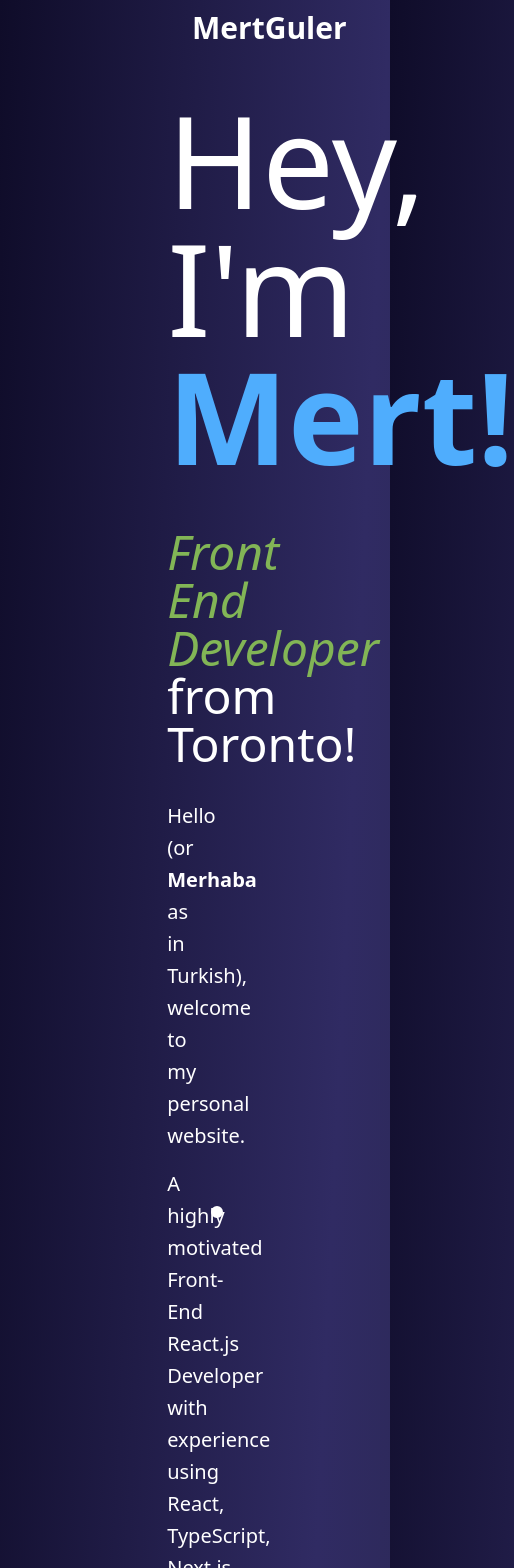
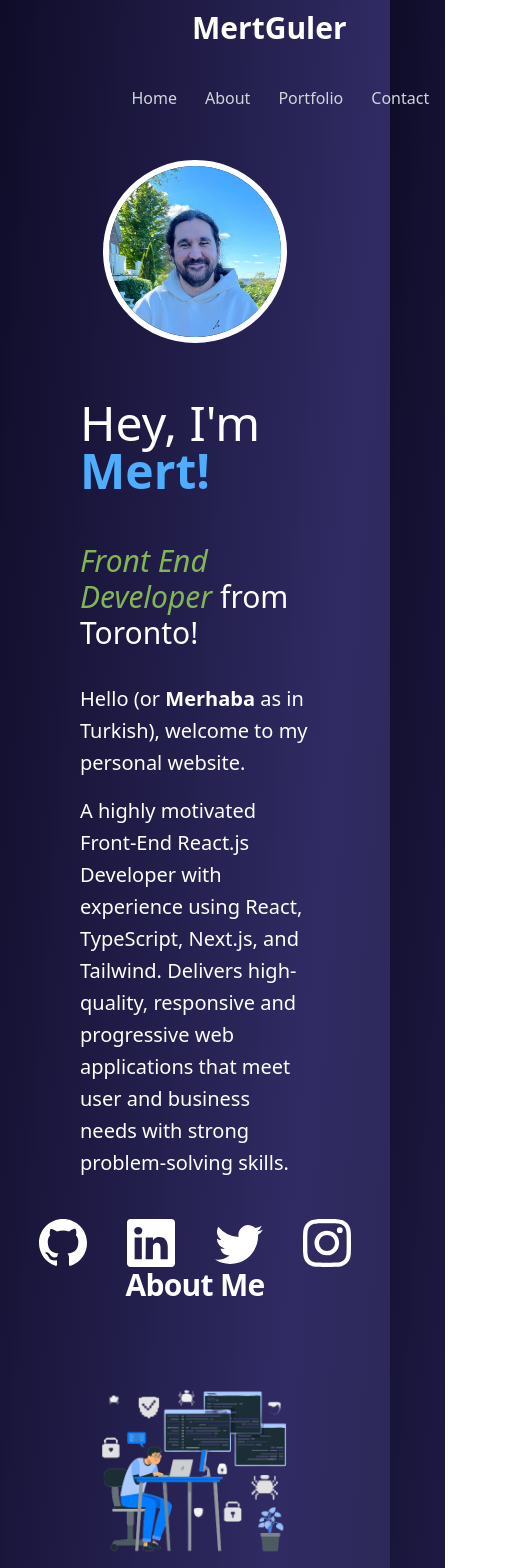
Before and after one commit to mertguler94/mertguler-personal-website, a Next.js app: page / in a window 390 px wide. Shown: the top 1568 px of the page, 514 px wide, since content can reach past the window. Built offline with nearby package versions, Linux system fonts and the light colour scheme; no server answers.

Commit message:
start responsive design

```diff
--- a/src/api/send-message.ts
+++ b/src/api/send-message.ts
@@ -20,6 +20,7 @@ export default async function sendMessage(msg: MessageType) {
       const resData = await res.json();
       // return repos;
     }
+    ``;
   } catch (err) {
     console.error(err);
   }
--- a/src/components/Footer.tsx
+++ b/src/components/Footer.tsx
@@ -3,8 +3,8 @@ import { socialLinks } from "../util/social";
 
 function Footer() {
   return (
-    <footer className="p-10 bg-gray-700 sm:p-10 ">
-      <div className="sm:flex sm:items-center sm:justify-between flex-col gap-10">
+    <footer className="p-10 bg-gray-700 ">
+      <div className="sm:flex sm:items-center sm:justify-between items-center flex-col gap-10">
         <div className="flex mt-4 space-x-6 sm:justify-center sm:mt-0">
           <div className="flex gap-10">
             {socialLinks.map((social) => (
--- a/src/components/Layout.tsx
+++ b/src/components/Layout.tsx
@@ -13,7 +13,7 @@ function Layout({ children }: { children: ReactNode }) {
         <link rel="icon" href="/favicon.ico" />
       </Head>
       <Navbar />
-      <main className="min-h-screen px-48">{children}</main>
+      <main className="min-h-screen lg:px-48 px-20">{children}</main>
       <Footer />
     </>
   );
--- a/src/components/Navbar.tsx
+++ b/src/components/Navbar.tsx
@@ -14,14 +14,14 @@ function Navbar() {
   }, []);
 
   return (
-    <header className="h-20 sticky top-0">
+    <header className=" h-40 lg:h-20 sticky top-0">
       <nav
         className={`${
           sticky ? "bg-black opacity-90" : "bg-transparent"
-        } border-gray-200 px-48 py-2.5 w-full  transition-all ease-in-out z-10
+        } border-gray-200 px-48 py-2.5 w-full  transition-all ease-in-out z-50
         duration-300`}
       >
-        <div className="container flex flex-wrap items-center justify-between mx-auto">
+        <div className="container flex flex-wrap lg:flex-row flex-col items-center justify-between mx-auto">
           <span
             onClick={() => document.getElementById("body")!.scrollIntoView()}
             className="self-center text-3xl font-semibold whitespace-nowrap cursor-pointer "
@@ -29,14 +29,14 @@ function Navbar() {
             MertGuler
           </span>
 
-          <div className="hidden w-full md:block md:w-auto" id="navbar-default">
-            <ul className="flex flex-col p-4 mt-4 border border-gray-100 rounded-lg  md:flex-row md:space-x-8 md:mt-0 md:text-sm md:font-medium md:border-0   ">
+          <div className=" w-full md:block md:w-auto" id="navbar-default">
+            <ul className="flex  justify-center p-4 mt-4 flex-row md:space-x-8 md:mt-0 md:text-sm md:font-medium   ">
               <li>
                 <span
                   onClick={() =>
                     document.getElementById("body")!.scrollIntoView()
                   }
-                  className="block py-2 pl-3 pr-4 rounded md:border-0 md:p-0 text-gray-300 md:hover:text-white cursor-pointer  hover:text-white"
+                  className="block py-2 pl-3 pr-4 rounded md:p-0 text-gray-300 md:hover:text-white cursor-pointer  hover:text-white"
                   aria-current="page"
                 >
                   Home
@@ -47,7 +47,7 @@ function Navbar() {
                   onClick={() =>
                     document.getElementById("about")!.scrollIntoView()
                   }
-                  className="block py-2 pl-3 pr-4 rounded md:border-0 md:p-0 text-gray-300 md:hover:text-white cursor-pointer  hover:text-white"
+                  className="block py-2 pl-3 pr-4 rounded md:p-0 text-gray-300 md:hover:text-white cursor-pointer  hover:text-white"
                 >
                   About
                 </span>
@@ -57,7 +57,7 @@ function Navbar() {
                   onClick={() =>
                     document.getElementById("portfolio")!.scrollIntoView()
                   }
-                  className="block py-2 pl-3 pr-4 rounded md:border-0 md:p-0 text-gray-300 md:hover:text-white  hover:text-white cursor-pointer"
+                  className="block py-2 pl-3 pr-4 rounded md:p-0 text-gray-300 md:hover:text-white  hover:text-white cursor-pointer"
                 >
                   Portfolio
                 </span>
@@ -67,7 +67,7 @@ function Navbar() {
                   onClick={() =>
                     document.getElementById("contact")!.scrollIntoView()
                   }
-                  className="block py-2 pl-3 pr-4 rounded md:border-0 md:p-0 text-gray-300 md:hover:text-white cursor-pointer  hover:text-white"
+                  className="block py-2 pl-3 pr-4 rounded md:p-0 text-gray-300 md:hover:text-white cursor-pointer  hover:text-white"
                 >
                   Contact
                 </span>
--- a/src/components/about.tsx
+++ b/src/components/about.tsx
@@ -18,13 +18,13 @@ function About() {
       id="about"
       className="min-h-screen flex justify-center items-center flex-col gap-10"
     >
-      <h1 className="mb-4 text-6xl tracking-tight font-extrabold text-center text-white  ">
+      <h1 className="mb-4  text-3xl lg:text-6xl tracking-tight font-extrabold text-center text-white  ">
         About Me
       </h1>
       <div className="flex justify-center items-center flex-col">
-        <div className="flex justify-center items-center gap-10">
+        <div className="flex lg:flex-row flex-col justify-center items-center gap-10">
           <Image src={about} alt="Mock image" width={500} priority />
-          <div className="flex flex-col gap-3 text-lg w-3/5">
+          <div className="flex flex-col gap-3 text-lg lg:w-3/5 w-full">
             {/* TODO: make some sentences or words going forward. add some styles. */}
             <p>
               Hi there! I&apos;m Mert Guler, a front-end engineer with a passion
--- a/src/components/contact.tsx
+++ b/src/components/contact.tsx
@@ -32,7 +32,7 @@ function Contact() {
       className="min-h-screen flex justify-center items-center flex-col gap-10"
     >
       <div className="py-8 lg:py-16 px-4 mx-auto max-w-screen-md">
-        <h2 className="mb-4 text-6xl tracking-tight font-extrabold text-center text-white ">
+        <h2 className="mb-4 text-3xl lg:text-6xl tracking-tight font-extrabold text-center text-white ">
           Contact Me
         </h2>
         <p className="mb-8 lg:mb-16 font-light text-center text-gray-300  sm:text-xl">
--- a/src/components/hero.tsx
+++ b/src/components/hero.tsx
@@ -7,14 +7,14 @@ function Hero() {
   return (
     <section
       id="hero"
-      className="min-h-screen flex justify-center items-center gap-10"
+      className="min-h-screen flex flex-col-reverse lg:flex-row justify-center items-center gap-10"
     >
-      <div className="flex justify-center flex-col gap-10 w-3/5">
+      <div className="flex justify-center flex-col gap-10 lg:w-3/5 w-full">
         <div className="w-full flex flex-col gap-4">
-          <h1 className="text-9xl my-4">
+          <h1 className="lg:text-9xl text-5xl my-4">
             Hey, I&apos;m <strong className="text-[#4fadfd]">Mert!</strong>
           </h1>
-          <h2 className="text-5xl my-4">
+          <h2 className="lg:text-5xl text-3xl my-4">
             <i className="text-[#82b556]">Front End Developer</i> from Toronto!
           </h2>
           <p className="leading-8 text-xl">
@@ -29,7 +29,7 @@ function Hero() {
           </p>
         </div>
         {/* social media icons */}
-        <div className="flex gap-10">
+        <div className="flex gap-10 lg:justify-start justify-center">
           {socialLinks.map((social) => (
             <Link key={social.id} href={social.href} target="_blank">
               <social.icon size={48} className="hover:text-[#4fadfd]" />
--- a/src/components/portfolio.tsx
+++ b/src/components/portfolio.tsx
@@ -21,7 +21,7 @@ function Portfolio() {
       className="min-h-screen flex justify-center items-center flex-col gap-10"
     >
       <div>
-        <h1 className="mb-4 text-6xl tracking-tight font-extrabold text-center text-white ">
+        <h1 className="mb-4 t text-3xl lg:text-6xl  tracking-tight font-extrabold text-center text-white ">
           Portfolio
         </h1>
         <p className="text-center tracking-tight">
@@ -29,7 +29,7 @@ function Portfolio() {
         </p>
       </div>
 
-      <div className="grid grid-cols-3 gap-24 items-center">
+      <div className="grid grid-cols-3 gap-24 items-center overflow-hidden">
         {repos.map((repo) => (
           <RepoCard key={repo.id} repo={repo} />
         ))}
```
